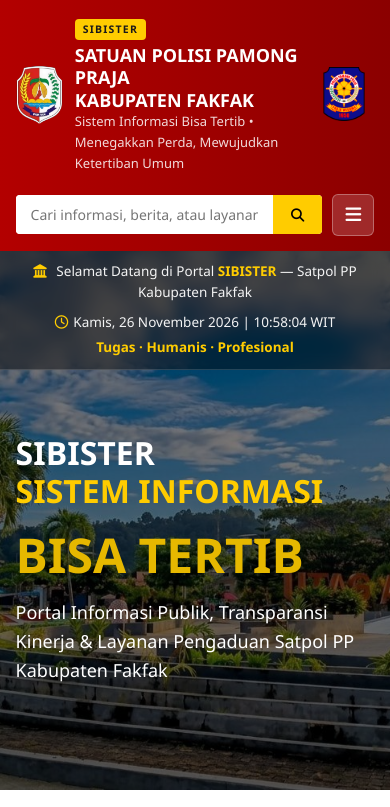
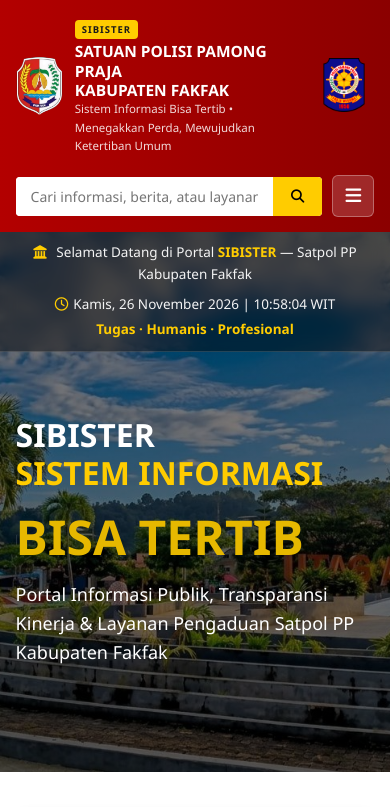
Before and after one commit to rskymaulna/SIBISTER, a plain HTML site: page index.html in a window 390 px wide. Shown: the top 807 px of the page. Drawn offline with Linux system fonts and the light colour scheme.

Commit message:
Pembaruan tampilan
memperbarui tampilan dari logo di topbar agar lebih rapih dalam mode mobile

```diff
--- a/assets/css/style.css
+++ b/assets/css/style.css
@@ -102,22 +102,22 @@ header {
     display: inline-block;
     background: var(--kuning);
     color: #1a1a1a;
-    font-size: 10.5px;
+    font-size: 9.5px;
     font-weight: 800;
-    letter-spacing: 1.2px;
-    padding: 2px 8px;
+    letter-spacing: 1px;
+    padding: 2px 7px;
     border-radius: 4px;
-    margin-bottom: 4px;
+    margin-bottom: 3px;
     text-transform: uppercase;
 }
 
 .logo-text h1 {
-    font-size: 18px;
+    font-size: 15.5px;
     line-height: 1.25;
 }
 
 .logo-text p {
-    font-size: 13px;
+    font-size: 11.5px;
     opacity: 0.85;
 }
 
```
